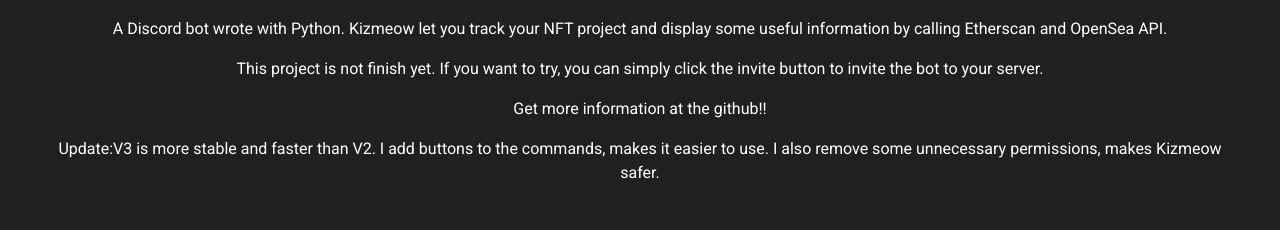
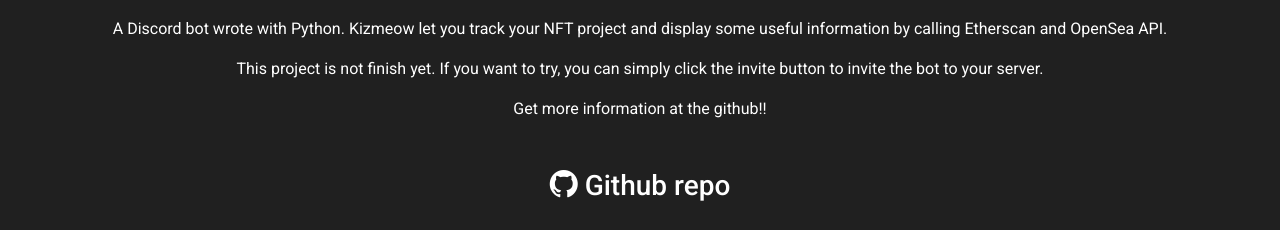
Before and after one commit to watercatuwu/kizmeow-nft-site, a plain HTML site: page index.html in a window 1280 px wide. Shown: the part 960-1190 px from the top of the page. Drawn offline with nearby package versions, Linux system fonts and the light colour scheme; a script that the page names is missing.

Commit message:
Update index.html

```diff
--- a/index.html
+++ b/index.html
@@ -49,7 +49,6 @@
           <p>A Discord bot wrote with Python. Kizmeow let you track your NFT project and display some useful information by calling Etherscan and OpenSea API.</p>
           <p>This project is not finish yet. If you want to try, you can simply click the invite button to invite the bot to your server.</p>
           <p>Get more information at the github!!</p>
-          <p>Update:V3 is more stable and faster than V2. I add buttons to the commands, makes it easier to use. I also remove some unnecessary permissions, makes Kizmeow safer.</p>
           <h3 class="my-5 mx-5"><i class="bi bi-github"></i> Github repo</h3>
           <a href="https://github.com/Xeift/Kizmeow-OpenSea-and-Etherscan-Discord-Bot"><img src="https://github-readme-stats.vercel.app/api/pin/?username=Xeift&repo=Kizmeow-OpenSea-and-Etherscan-Discord-Bot&title_color=fff&text_color=fff&bg_color=262626&hide_border=ture"></a>
         </div>
```
